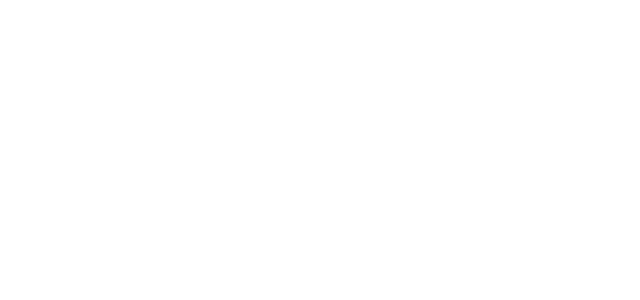
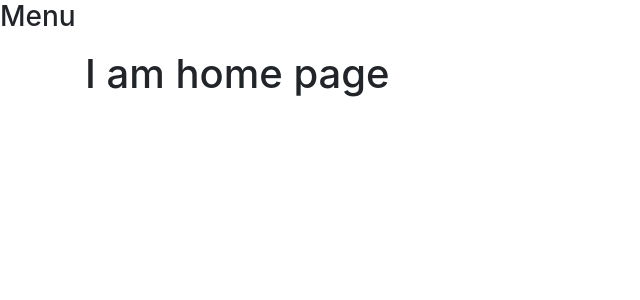
Before and after one commit to Siydulislam/e-com-frontend, a React (Create React App) app: page / in a window 1280 px wide. Shown: the top 300 px of the page, without its empty margins (0-640 px from the left). Built offline with nearby package versions, Linux system fonts and the light colour scheme.

Commit message:
project setup

```diff
--- a/src/App.js
+++ b/src/App.js
@@ -1,7 +1,12 @@
 import Main from './components/Main';
+import { BrowserRouter } from 'react-router-dom';
 
 function App() {
-  return (<Main />);
+  return (
+    <BrowserRouter>
+      <Main />
+    </BrowserRouter>
+  );
 }
 
 export default App;
--- /dev/null
+++ b/src/components/Home/Home.js
@@ -0,0 +1,11 @@
+import Layout from "../Layout";
+
+const Home = () => {
+    return (
+        <Layout title="Home Page" className="container">
+            <h1>I am home page</h1>
+        </Layout>
+    )
+}
+
+export default Home;
--- /dev/null
+++ b/src/components/Layout.js
@@ -0,0 +1,20 @@
+import { useEffect } from "react";
+
+
+const Layout = ({ title = 'title', className, children }) => {
+
+    useEffect(() => {
+        document.title = title;
+    }, [title]);
+
+    return (
+        <div>
+            <div className="mb-3">
+                <h3>Menu</h3>
+            </div>
+            <div className={className}>{children}</div>
+        </div>
+    )
+}
+
+export default Layout;
--- a/src/components/Main.js
+++ b/src/components/Main.js
@@ -1,7 +1,14 @@
+import { Switch, Route } from 'react-router-dom';
+import Home from './Home/Home';
+
 const Main = () => {
-    return (<div>
-
-    </div>)
+    return (
+        <div>
+            <Switch>
+                <Route path="/" exact component={Home} />
+            </Switch>
+        </div>
+    )
 }
 
 export default Main;
--- /dev/null
+++ b/src/utils/config.js
@@ -0,0 +1 @@
+export const API = process.env.REACT_APP_API_URL;
```
